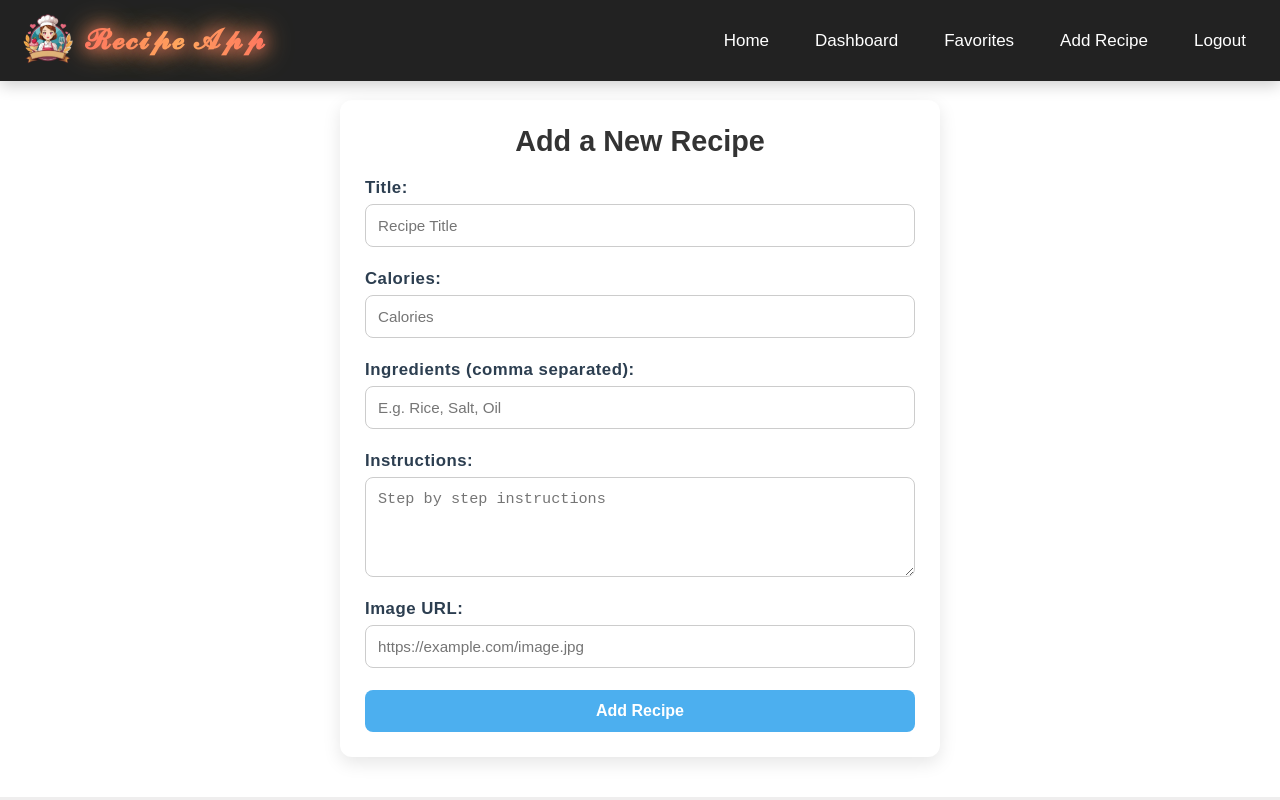
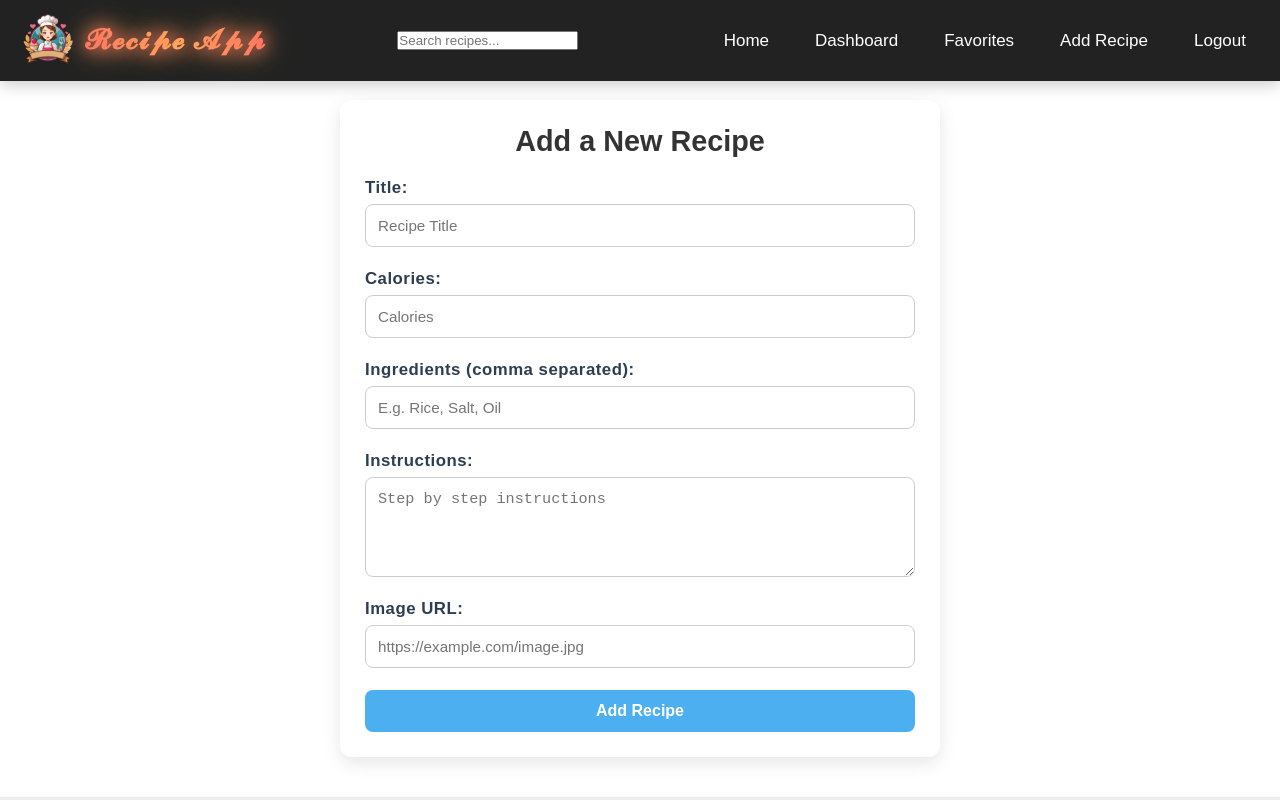
Before and after one commit to mahiawasthi23/recipe_food, a React (Vite) app in the folder recipe_food/: page /recipeform in a window 1280 px wide. Shown: the top 800 px of the page. Built offline with nearby package versions, Linux system fonts and the light colour scheme; sample sign-in values are in the browser's storage.

Commit message:
add serchbar on navbar

```diff
--- a/recipe_food/src/App.jsx
+++ b/recipe_food/src/App.jsx
@@ -1,24 +1,28 @@
+import React, { useState } from "react";
 import { BrowserRouter as Router, Routes, Route } from "react-router-dom";
 import Navbar from "./Components/Navbar";
 import Footer from "./Components/Footer";
 import Home from "./pages/Home";
-import Signup from "./pages/Signup";
-import Login from "./pages/Login";
 import Dashboard from "./pages/Dashboard";
 import Favorites from "./pages/Favorites";
 import RecipeForm from "./pages/RecipeForm";
+import Login from "./pages/Login";
+import Signup from "./pages/Signup";
 
 function App() {
+  const [searchTerm, setSearchTerm] = useState("");
+
   return (
     <Router>
-      <Navbar />
+      <Navbar onSearch={setSearchTerm} />
+
       <Routes>
         <Route path="/" element={<Home />} />
+        <Route path="/dashboard" element={<Dashboard searchTerm={searchTerm} />} />
+        <Route path="/favorites" element={<Favorites />} />
+        <Route path="/recipeform" element={<RecipeForm />} />
+        <Route path="/login" element={<Login />} />
         <Route path="/signup" element={<Signup />} />
-        <Route path="/login" element={<Login />} />
-        <Route path="/dashboard" element={<Dashboard />} />
-        <Route path="/recipeform" element={<RecipeForm />} />
-        <Route path="/favorites" element={<Favorites />} />
       </Routes>
       <Footer />
     </Router>
--- a/recipe_food/src/Components/Navbar.jsx
+++ b/recipe_food/src/Components/Navbar.jsx
@@ -1,11 +1,13 @@
 import React, { useState, useEffect } from "react";
-import { Link, useNavigate } from "react-router-dom";
+import { Link, useNavigate, useLocation } from "react-router-dom";
 import "./Navbar.css";
 
-const Navbar = () => {
+const Navbar = ({ onSearch }) => {
   const [menuOpen, setMenuOpen] = useState(false);
   const [user, setUser] = useState(null);
+  const [search, setSearch] = useState("");
   const navigate = useNavigate();
+  const location = useLocation();
 
   useEffect(() => {
     const storedUserRaw = localStorage.getItem("user");
@@ -43,12 +45,29 @@ const Navbar = () => {
     navigate("/");
   };
 
+  const handleSearchChange = (e) => {
+    const value = e.target.value;
+    setSearch(value);
+    if (onSearch) onSearch(value);
+  };
+
   return (
     <nav className="navbar">
       <div className="logo_food">
-        <img src="girlfood.png" className="cook_logo"/>
+        <img src="girlfood.png" className="cook_logo" alt="logo" />
         <h1><span>𝓡𝓮𝓬𝓲𝓹𝓮 𝓐𝓹𝓹</span></h1>
       </div>
+
+      {/* ✅ Search bar only after login */}
+      {user && (
+        <input
+          type="text"
+          placeholder="Search recipes..."
+          value={search}
+          onChange={handleSearchChange}
+          className="navbar-search"
+        />
+      )}
 
       <div className="hamburger" onClick={() => setMenuOpen(!menuOpen)}>
         <div></div>
--- a/recipe_food/src/pages/Dashboard.jsx
+++ b/recipe_food/src/pages/Dashboard.jsx
@@ -2,7 +2,7 @@ import React, { useEffect, useState } from "react";
 import { useLocation, useNavigate } from "react-router-dom";
 import "./Dashboard.css";
 
-const Dashboard = () => {
+const Dashboard = ({ searchTerm }) => {
   const location = useLocation();
   const navigate = useNavigate();
 
@@ -10,6 +10,7 @@ const Dashboard = () => {
   const user = location.state?.user || storedUser;
 
   const [recipes, setRecipes] = useState([]);
+  const [filteredRecipes, setFilteredRecipes] = useState([]);
   const [totalCalories, setTotalCalories] = useState(0);
   const [loading, setLoading] = useState(true);
 
@@ -24,6 +25,7 @@ const Dashboard = () => {
         const resRecipes = await fetch("http://localhost:5000/api/recipes");
         const recipesData = await resRecipes.json();
         setRecipes(recipesData);
+        setFilteredRecipes(recipesData);
 
         const resCalories = await fetch(
           "http://localhost:5000/api/recipes/dashboard/total-calories"
@@ -40,16 +42,27 @@ const Dashboard = () => {
 
     fetchData();
   }, [user, navigate]);
+  useEffect(() => {
+    if (searchTerm) {
+      const filtered = recipes.filter((r) =>
+        r.title.toLowerCase().includes(searchTerm.toLowerCase())
+      );
+      setFilteredRecipes(filtered);
+    } else {
+      setFilteredRecipes(recipes);
+    }
+  }, [searchTerm, recipes]);
 
   const handleDelete = async (id) => {
     try {
       await fetch(`http://localhost:5000/api/recipes/${id}`, {
         method: "DELETE",
       });
-      setRecipes(recipes.filter((r) => r._id !== id));
+      const updatedRecipes = recipes.filter((r) => r._id !== id);
+      setRecipes(updatedRecipes);
+      setFilteredRecipes(updatedRecipes);
 
-
-      const favs = recipes.filter((r) => r._id !== id && r.isFavorite);
+      const favs = updatedRecipes.filter((r) => r.isFavorite);
       localStorage.setItem("favorites", JSON.stringify(favs));
     } catch (err) {
       console.error("Delete error:", err);
@@ -67,7 +80,7 @@ const Dashboard = () => {
       );
 
       setRecipes(updatedRecipes);
-
+      setFilteredRecipes(updatedRecipes);
 
       const favs = updatedRecipes.filter((r) => r.isFavorite);
       localStorage.setItem("favorites", JSON.stringify(favs));
@@ -85,14 +98,17 @@ const Dashboard = () => {
       <h3>Total Calories: {totalCalories}</h3>
 
       <div className="recipe-grid">
-        {recipes.map((recipe) => (
+        {filteredRecipes.length > 0 ? (
+          filteredRecipes.map((recipe) => (
             <div className="recipe-card" key={recipe._id}>
               {recipe.image && <img src={recipe.image} alt={recipe.title} />}
               <div className="recipe-content">
                 <h4>{recipe.title}</h4>
                 <p>
                   <strong>Ingredients:</strong>{" "}
-                {recipe.ingredients.join(", ")}
+                  {Array.isArray(recipe.ingredients)
+                    ? recipe.ingredients.join(", ")
+                    : recipe.ingredients}
                 </p>
                 <p>
                   <strong>Instructions:</strong> {recipe.instructions}
@@ -117,7 +133,10 @@ const Dashboard = () => {
                 </button>
               </div>
             </div>
-        ))}
+          ))
+        ) : (
+          <p>No recipes found</p>
+        )}
       </div>
     </div>
   );
```
Also changed, not shown: recipe_food/src/Components/Navbar.css (line endings or trailing spaces). Lines whose indentation alone changed are shown as unchanged.
